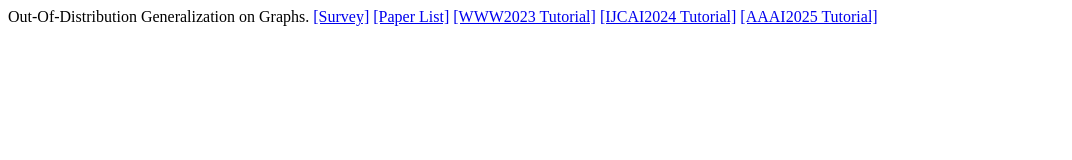
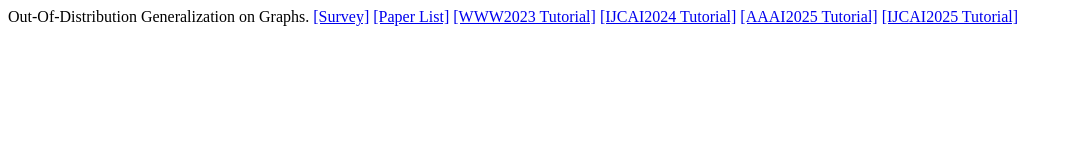
Before and after one commit to ood-generalization/ood-generalization.github.io, a plain HTML site: page index.html in a window 1280 px wide. Shown: the whole page, without its empty margins (0-1072 px from the left). Drawn offline with Linux system fonts and the light colour scheme.

Commit message:
Update index.html

```diff
--- a/index.html
+++ b/index.html
@@ -1 +1 @@
-Out-Of-Distribution Generalization on Graphs. <a href="https://arxiv.org/abs/2202.07987">[Survey]</a> <a href="http://graph.ood-generalization.com/" >[Paper List]</a> <a href="www2023Tutorial.htm" target="_blank">[WWW2023 Tutorial]</a> <a href="ijcai2024Tutorial.htm" target="_blank">[IJCAI2024 Tutorial]</a> <a href="aaai2025Tutorial.htm" target="_blank">[AAAI2025 Tutorial]</a>
+Out-Of-Distribution Generalization on Graphs. <a href="https://arxiv.org/abs/2202.07987">[Survey]</a> <a href="http://graph.ood-generalization.com/" >[Paper List]</a> <a href="www2023Tutorial.htm" target="_blank">[WWW2023 Tutorial]</a> <a href="ijcai2024Tutorial.htm" target="_blank">[IJCAI2024 Tutorial]</a> <a href="aaai2025Tutorial.htm" target="_blank">[AAAI2025 Tutorial]</a> <a href="ijcai2025Tutorial.htm" target="_blank">[IJCAI2025 Tutorial]</a>
```
